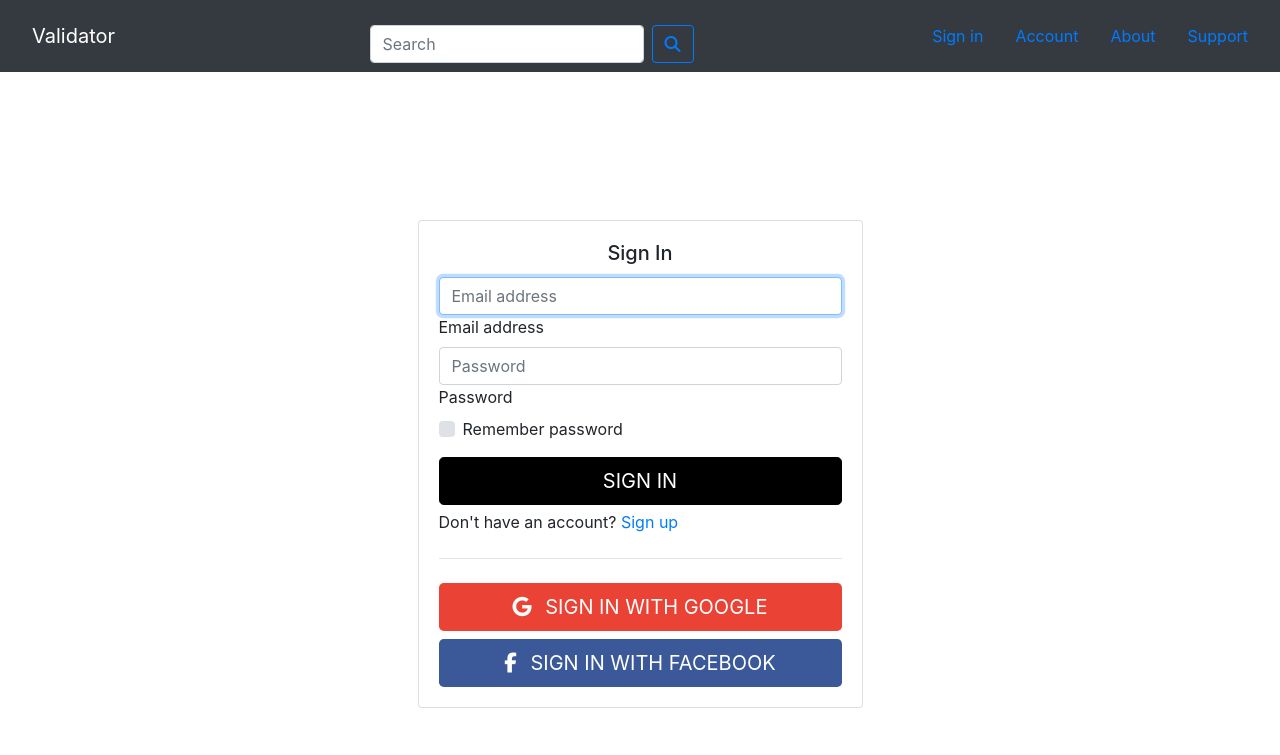
After one commit to mysterious-divyansh1/Website, a Django app: page /news_app/signin in a window 1280 px wide. The commit adds this page. Shown: the top 755 px of the page. Run offline with Django 3.2, Linux system fonts and the light colour scheme; some libraries are stand-ins or nearby versions.

Commit message:
completed most of signin page UI

```diff
--- a/news_app/urls.py
+++ b/news_app/urls.py
@@ -4,4 +4,5 @@ from . import views
 urlpatterns = [
     path('', views.IndexView.as_view(), name='index'),
     path('about', views.AboutView.as_view(), name='about'),
+    path('signin', views.SigninView.as_view(), name='signin')
 ]
--- a/news_app/views.py
+++ b/news_app/views.py
@@ -33,3 +33,10 @@ class AccountView(View):
 
     def get(self, request):
         return render(request, self.template_name)
+
+
+class SigninView(View):
+    template_name = "signin.html"
+
+    def get(self, request):
+        return render(request, self.template_name)
--- /dev/null
+++ b/static/news_app/signin.css
@@ -0,0 +1,19 @@
+.btn-facebook {
+    background-color: #3b5998;
+    color:white;
+}
+
+.btn-google {
+    background-color: #ea4335;
+    color:white;
+}
+
+.login-btn {
+    background-color: #000000;
+    border-color: #000000;
+    margin-bottom: 5px;
+}
+
+.row {
+    margin-top: 100px;
+}
--- /dev/null
+++ b/templates/signin.html
@@ -0,0 +1,75 @@
+<!DOCTYPE html>
+<html lang="en">
+<head>
+    {% load static %}
+    <link rel="stylesheet" href="https://maxcdn.bootstrapcdn.com/bootstrap/4.0.0/css/bootstrap.min.css" integrity="sha384-Gn5384xqQ1aoWXA+058RXPxPg6fy4IWvTNh0E263XmFcJlSAwiGgFAW/dAiS6JXm" crossorigin="anonymous">
+    <link rel="stylesheet" type="text/css" href="{% static 'news_app/signin.css' %}">
+    <script src="https://code.jquery.com/jquery-3.2.1.slim.min.js" integrity="sha384-KJ3o2DKtIkvYIK3UENzmM7KCkRr/rE9/Qpg6aAZGJwFDMVNA/GpGFF93hXpG5KkN" crossorigin="anonymous"></script>
+    <script src="https://cdnjs.cloudflare.com/ajax/libs/popper.js/1.12.9/umd/popper.min.js" integrity="sha384-ApNbgh9B+Y1QKtv3Rn7W3mgPxhU9K/ScQsAP7hUibX39j7fakFPskvXusvfa0b4Q" crossorigin="anonymous"></script>
+    <script src="https://maxcdn.bootstrapcdn.com/bootstrap/4.0.0/js/bootstrap.min.js" integrity="sha384-JZR6Spejh4U02d8jOt6vLEHfe/JQGiRRSQQxSfFWpi1MquVdAyjUar5+76PVCmYl" crossorigin="anonymous"></script  >
+    <script src="https://kit.fontawesome.com/888d09bdb5.js" crossorigin="anonymous"></script>
+    <title>About Us</title>
+</head>
+<body>
+    <nav class="navbar navbar-dark bg-dark">
+        <nav class="navbar">
+          <a class="navbar-brand" href="{% url 'index' %}">
+            Validator
+          </a>
+        </nav>
+        <form class="form-inline pt-sm-3">
+            <input class="form-control mr-sm-2" type="search" placeholder="Search" aria-label="Search">
+            <button class="btn btn-outline-primary" type="submit"><i class="fas fa-search"></i></button>
+        </form>
+        <ul class="nav">
+            <li class="nav-item">
+            <a class="nav-link active" href="{% url 'signin'%}">Sign in</a>
+          </li>
+          <li class="nav-item">
+            <a class="nav-link active" href="#">Account</a>
+          </li>
+          <li class="nav-item">
+            <a class="nav-link" href="{% url 'about'%}">About</a>
+          </li>
+          <li class="nav-item">
+            <a class="nav-link" href="#">Support</a>
+          </li>
+        </ul>
+
+</nav>
+
+  <div class="container">
+    <div class="row">
+      <div class="col-sm-9 col-md-7 col-lg-5 mx-auto">
+        <div class="card card-signin my-5">
+          <div class="card-body">
+            <h5 class="card-title text-center">Sign In</h5>
+            <form class="form-signin">
+              <div class="form-label-group">
+                <input type="email" id="inputEmail" class="form-control" placeholder="Email address" required autofocus>
+                <label for="inputEmail">Email address</label>
+              </div>
+
+              <div class="form-label-group">
+                <input type="password" id="inputPassword" class="form-control" placeholder="Password" required>
+                <label for="inputPassword">Password</label>
+              </div>
+
+              <div class="custom-control custom-checkbox mb-3">
+                <input type="checkbox" class="custom-control-input" id="customCheck1">
+                <label class="custom-control-label" for="customCheck1">Remember password</label>
+              </div>
+              <button class="btn btn-lg btn-primary btn-block text-uppercase login-btn" type="submit">SIGN IN</button>
+                <p>Don't have an account? <a href="#">Sign up</a></p>
+              <hr class="my-4">
+              <button class="btn btn-lg btn-google btn-block" type="submit"><i class="fab fa-google mr-2"></i> SIGN IN WITH GOOGLE</button>
+              <button class="btn btn-lg btn-facebook btn-block" type="submit"><i class="fab fa-facebook-f mr-2"></i> SIGN IN WITH FACEBOOK</button>
+
+            </form>
+          </div>
+        </div>
+      </div>
+    </div>
+  </div>
+</body>
+</html>
```
Also changed, not shown: templates/index.html (+5 -2 lines).
